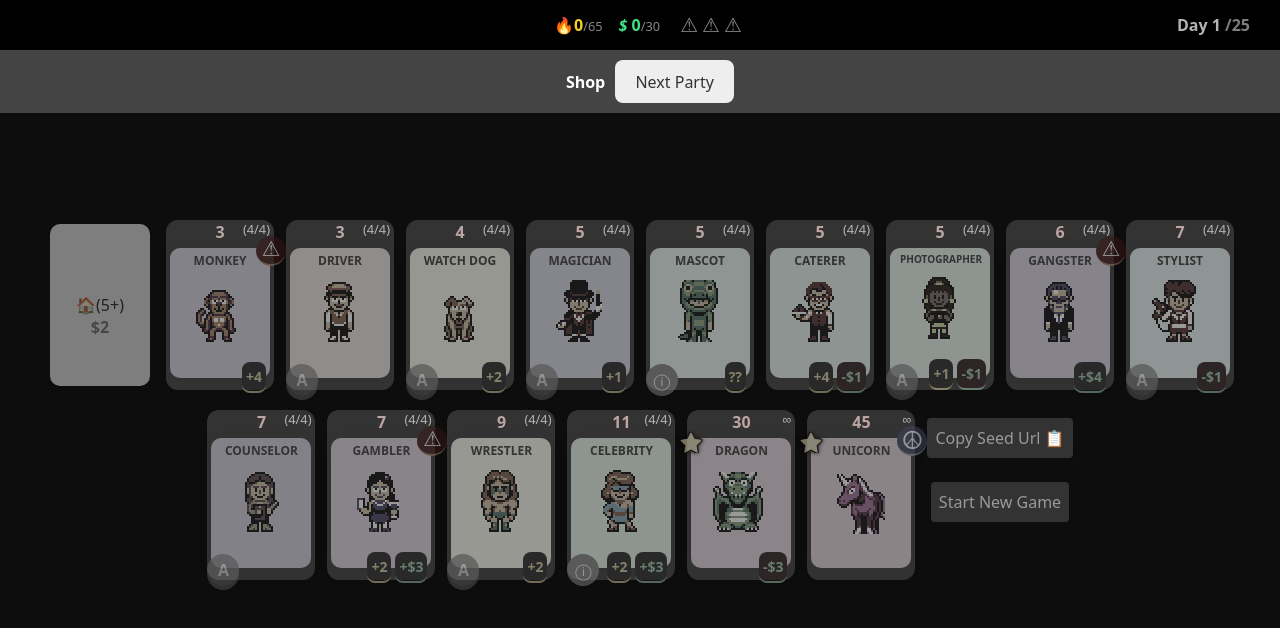
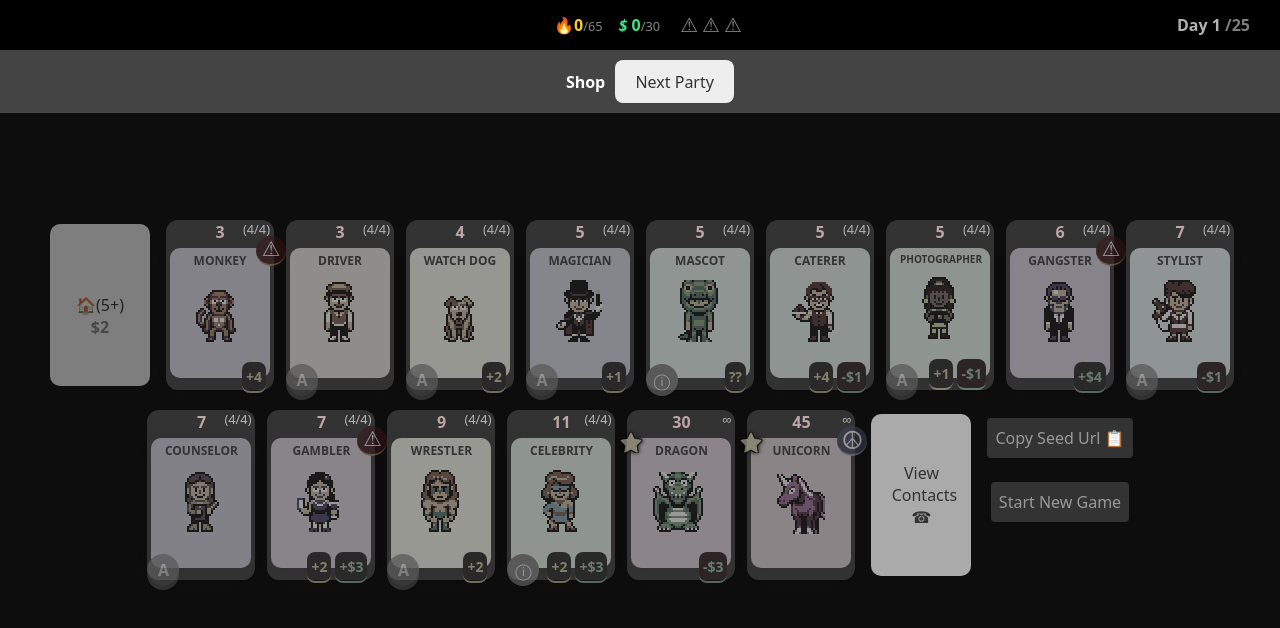
Before and after one commit to Samalam1/boogie_bungalow, a React (Vite) app: page / in a window 1280 px wide. Shown: the top 628 px of the page. Built offline with nearby package versions, Linux system fonts and the light colour scheme.

Commit message:
View Contacts

```diff
--- a/src/components/Core/Shop.tsx
+++ b/src/components/Core/Shop.tsx
@@ -65,13 +65,26 @@ export class Shop{
 export function ShopUI({seed, player,shop,onDone,day}:{seed?:string,player:Player,shop:Shop,day:number,onDone:()=>void}){
 
     const [updateToggle,setUpdateToggle] = useState(false);
-    const [inContacts,setInContacts] = useState(player.contacts);
+    const [inContacts,setInContacts] = useState(false);
 
     useEffect(() => {
 
         window.scrollTo(0, 0);
 
     }, []);
+
+    if(inContacts){
+        return <div className="shop">
+
+            { player.contacts.map((guest,index) => {
+
+                return <GuestCard key={index} guest={guest} />
+
+            })}
+            <PLayerScoreUI infoline="Contacts" onInfo={()=>setInContacts(false)} isFocused={false} pop={player.pop} cta="back" cash={player.cash} day={day} trouble={0} />
+
+            </div>
+    }
 
     return <div className="shop">
                 <button className="guest-slot "
@@ -113,7 +126,9 @@ export function ShopUI({seed, player,shop,onDone,day}:{seed?:string,player:Playe
 
             </div>
         })}
-
+        <button className="guest-slot " style={{height:"auto",background:"#aaa",color:"#333"}}>
+            View Contacts ☎
+        </button>
 
         {seed &&<div style={{display:"flex",flexDirection:"column",alignItems:"center"}}> <div className="seed-display"
         onClick={()=>{
```
